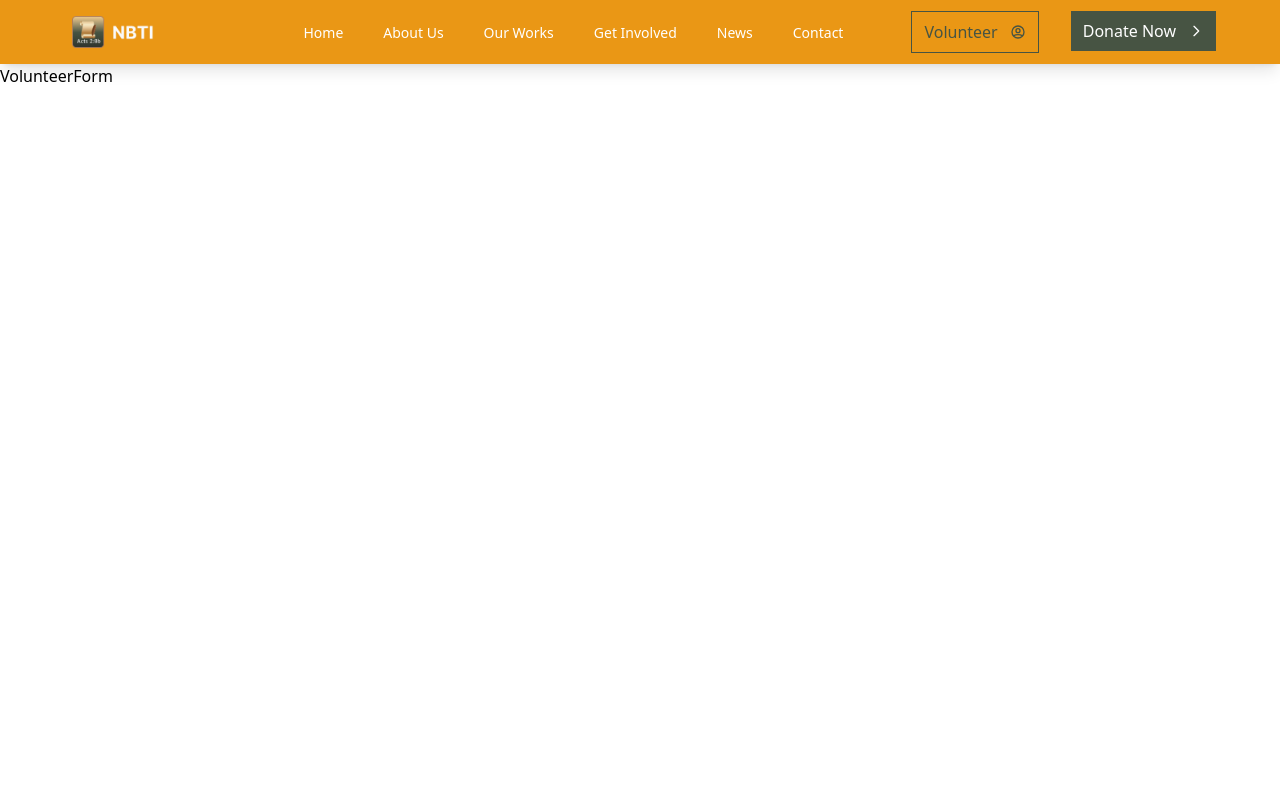
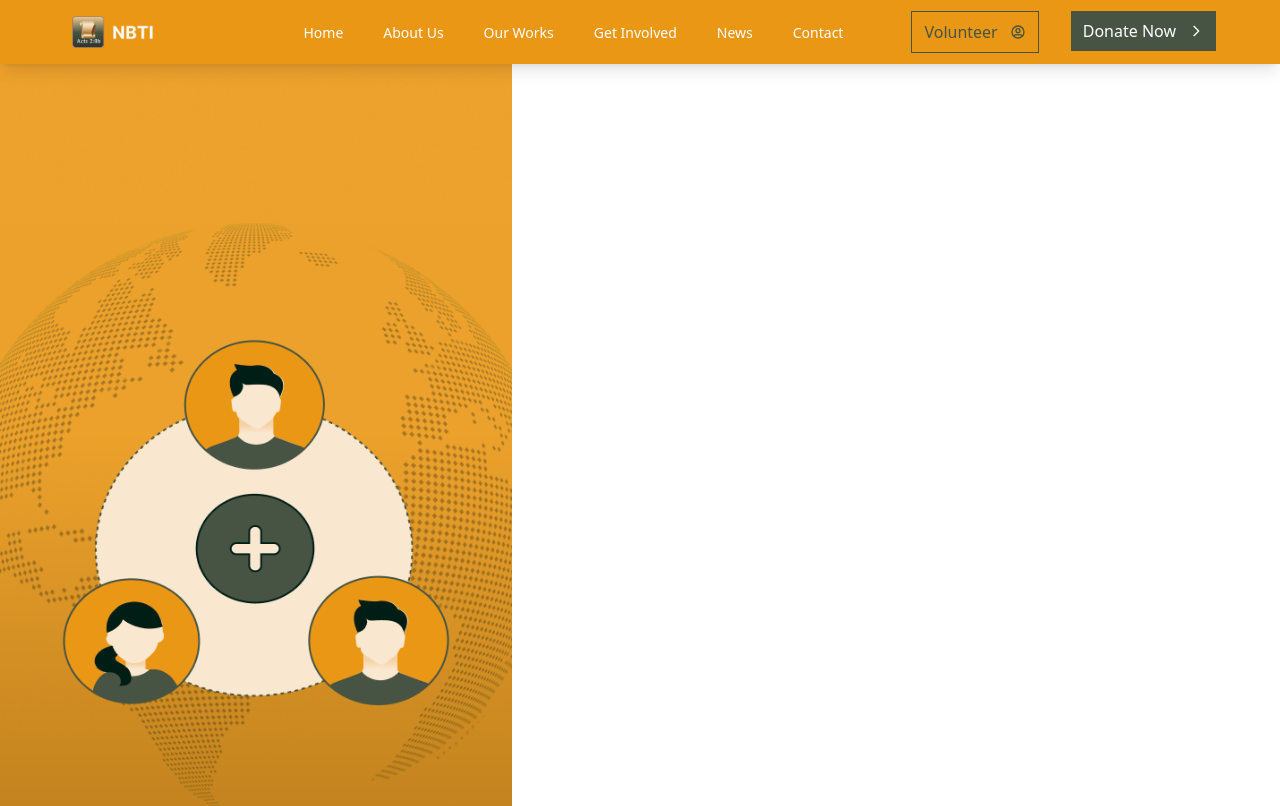
Before and after one commit to Bitrus-Dzakwa/NBTI-Project, a React (Vite) app: page /volunteer in a window 1280 px wide. Shown: the top 806 px of the page. Built offline with nearby package versions, Linux system fonts and the light colour scheme; the HTML template or start-up script is replaced by a standard one; a web font is replaced by a local one.

Commit message:
Refactored page/section imports

```diff
--- a/src/pages/Volunteer.jsx
+++ b/src/pages/Volunteer.jsx
@@ -1,11 +1,11 @@
 import VolunteerForm from "../components/VolunteerForm";
 import VolunteerHeader from "../components/VolunteerHeader";
+import VolunteerSection from "../components/VolunteerSection";
 
 function Volunteer() {
   return (
     <div>
-      <VolunteerHeader />
-      <VolunteerForm />
+      <VolunteerSection />
     </div>
   );
 }
```
